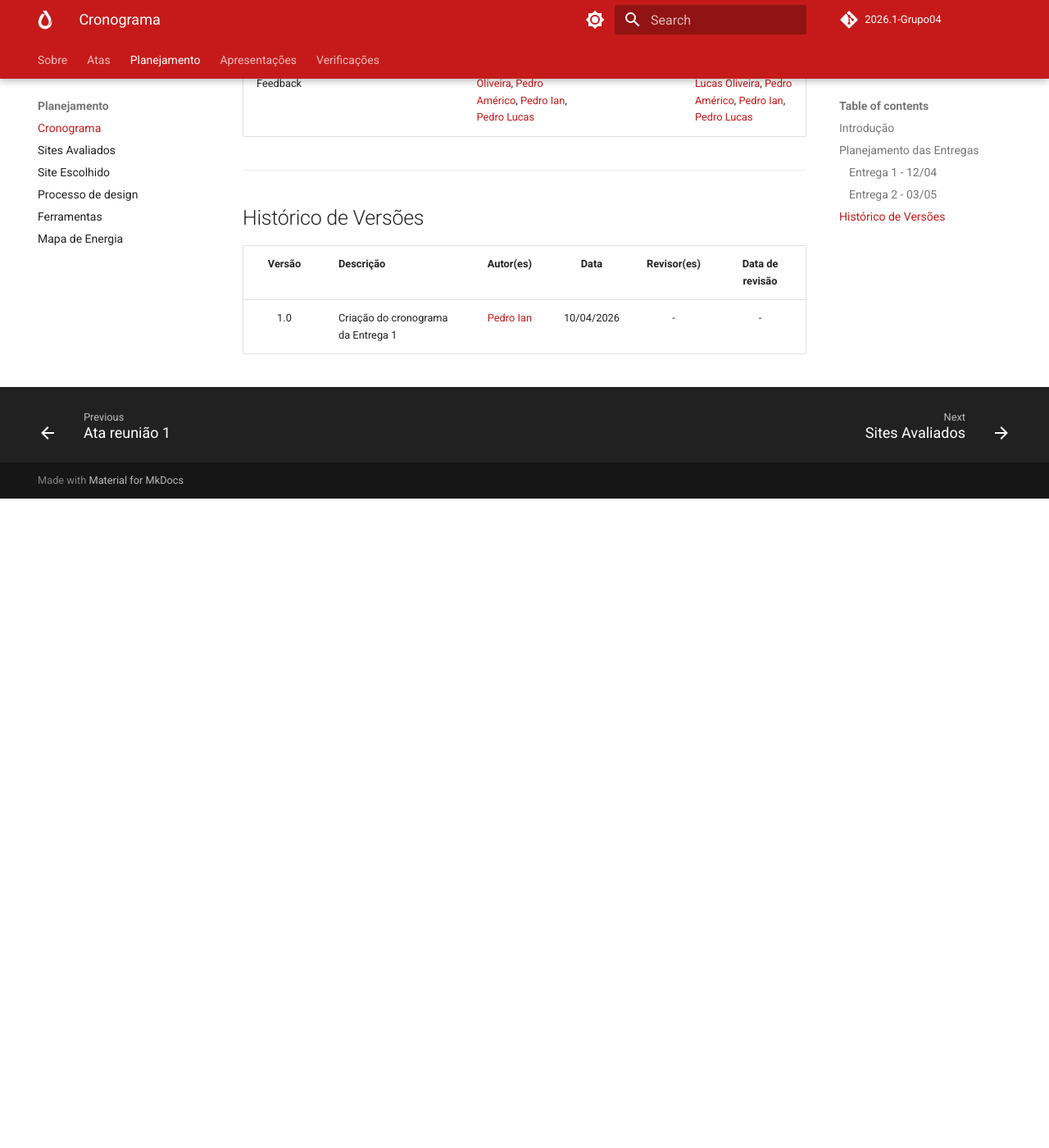
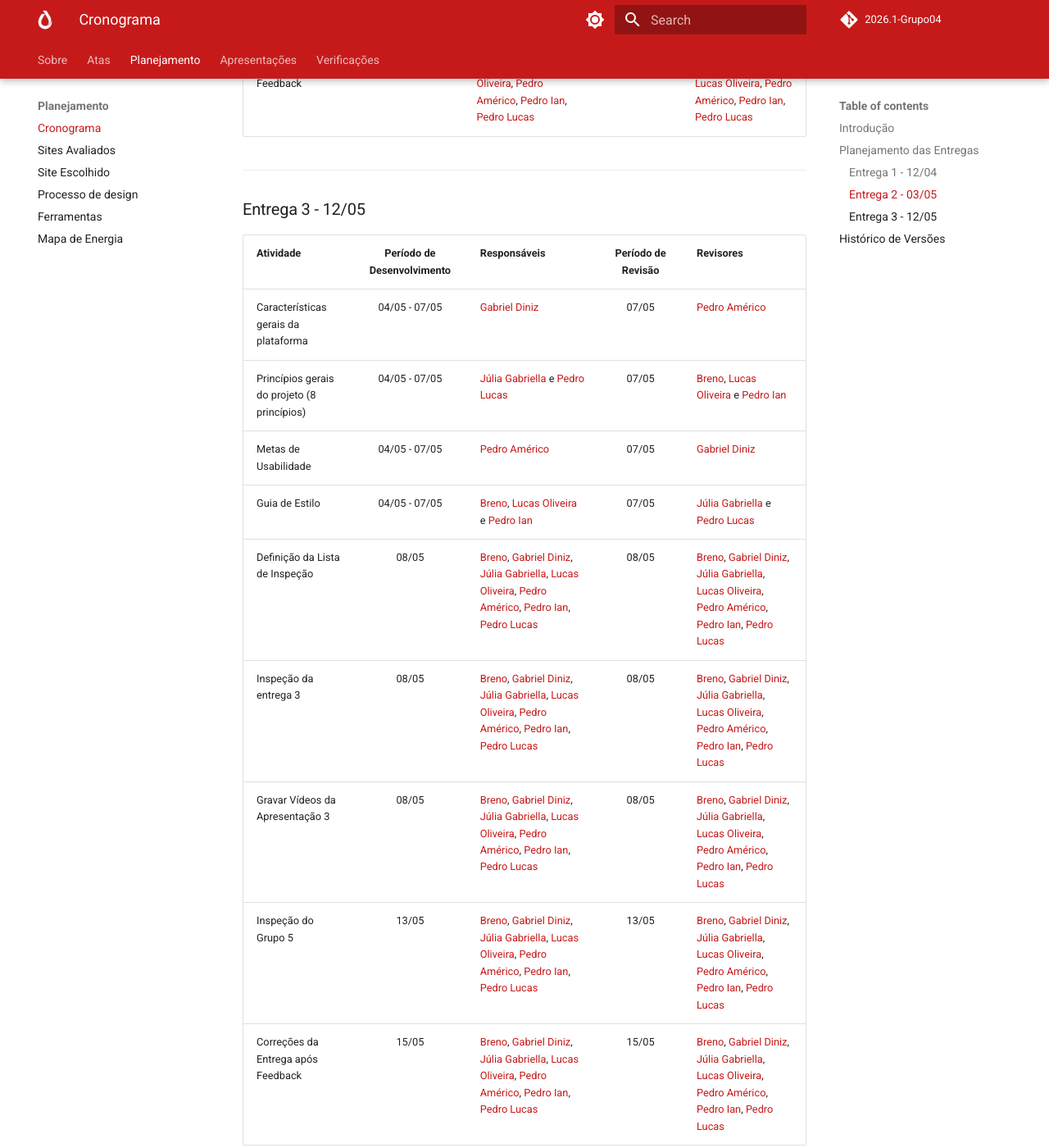
Before and after one commit to Interacao-Humano-Computador/2026.1-Grupo04, an MkDocs documentation site: the page built from docs/planejamento/cronograma.md, in a window 1280 px wide and 1400 px high, scrolled down 2991 px. Shown: the whole window at 82% size. Built offline with MkDocs 1.6.1 and Material for MkDocs 9.7.7, drawn with Linux system fonts in a browser that asks for light colours; comment, search, counter and statistics services are not loaded; before the commit the page ends 3599 px from its top, so only the background shows below that; some of the changed text lies outside the part shown.

Commit message:
docs: ajustes no planejamento 2 e adição do planejamento 3

```diff
--- a/docs/planejamento/cronograma.md
+++ b/docs/planejamento/cronograma.md
@@ -31,18 +31,34 @@
 
 | Atividade | Período de Desenvolvimento | Responsáveis | Período de Revisão | Revisores |
 | :--- | :---: | :--- | :---: | :--- |
-| Aspectos Éticos | 15/04 - 17/04 | [Lucas Oliveira](https://github.com/luketzz1) | 17/04 | [Pedro Ian](https://github.com/pedroiaan) |
-| Brainstorming | 16/04 - 18/04 | [Breno](https://github.com/BrenoLTeixeira), [Gabriel Diniz](https://github.com/GabrielDiniz12), [Júlia Gabriella](https://github.com/juliagabriellafs), [Lucas Oliveira](https://github.com/luketzz1), [Pedro Américo](https://github.com/dev-americo), [Pedro Ian](https://github.com/pedroiaan), [Pedro Lucas](https://github.com/Pwdrinho) | 18/04 | [Breno](https://github.com/BrenoLTeixeira), [Gabriel Diniz](https://github.com/GabrielDiniz12), [Júlia Gabriella](https://github.com/juliagabriellafs), [Lucas Oliveira](https://github.com/luketzz1), [Pedro Américo](https://github.com/dev-americo), [Pedro Ian](https://github.com/pedroiaan), [Pedro Lucas](https://github.com/Pwdrinho) |
-| Elaboração e divulgação de Questionário | 15/04 - 18/04 | [Pedro Américo](https://github.com/dev-americo) e [Pedro Lucas](https://github.com/Pwdrinho) | 18/04 | [Lucas Oliveira](https://github.com/luketzz1) e [Júlia Gabriella](https://github.com/juliagabriellafs) |
-| Traçar o perfil do Usuário | 19/04 - 20/04 | [Gabriel Diniz](https://github.com/GabrielDiniz12) e [Breno](https://github.com/BrenoLTeixeira) | 20/04 | [Pedro Américo](https://github.com/dev-americo) e [Pedro Lucas](https://github.com/Pwdrinho) |
-| Personas | 19/04 - 20/04 | [Júlia Gabriella](https://github.com/juliagabriellafs) e [Pedro Ian](https://github.com/pedroiaan) | 20/04 | [Gabriel Diniz](https://github.com/GabrielDiniz12) e [Breno](https://github.com/BrenoLTeixeira) |
-| Análise de tarefas (HTA) | 25/04 - 26/04 | [Breno](https://github.com/BrenoLTeixeira), [Gabriel Diniz](https://github.com/GabrielDiniz12), [Júlia Gabriella](https://github.com/juliagabriellafs), [Lucas Oliveira](https://github.com/luketzz1), [Pedro Américo](https://github.com/dev-americo), [Pedro Ian](https://github.com/pedroiaan), [Pedro Lucas](https://github.com/Pwdrinho) | 26/04 | [Breno](https://github.com/BrenoLTeixeira), [Gabriel Diniz](https://github.com/GabrielDiniz12), [Júlia Gabriella](https://github.com/juliagabriellafs), [Lucas Oliveira](https://github.com/luketzz1), [Pedro Américo](https://github.com/dev-americo), [Pedro Ian](https://github.com/pedroiaan), [Pedro Lucas](https://github.com/Pwdrinho) |
-| Análise de tarefas (GOMS) | 27/04 - 28/04 | [Breno](https://github.com/BrenoLTeixeira), [Gabriel Diniz](https://github.com/GabrielDiniz12), [Júlia Gabriella](https://github.com/juliagabriellafs), [Lucas Oliveira](https://github.com/luketzz1), [Pedro Américo](https://github.com/dev-americo), [Pedro Ian](https://github.com/pedroiaan), [Pedro Lucas](https://github.com/Pwdrinho) | 28/04 | [Breno](https://github.com/BrenoLTeixeira), [Gabriel Diniz](https://github.com/GabrielDiniz12), [Júlia Gabriella](https://github.com/juliagabriellafs), [Lucas Oliveira](https://github.com/luketzz1), [Pedro Américo](https://github.com/dev-americo), [Pedro Ian](https://github.com/pedroiaan), [Pedro Lucas](https://github.com/Pwdrinho) |
-| Definição da Lista de Inspeção | 29/04 | [Breno](https://github.com/BrenoLTeixeira), [Gabriel Diniz](https://github.com/GabrielDiniz12), [Júlia Gabriella](https://github.com/juliagabriellafs), [Lucas Oliveira](https://github.com/luketzz1), [Pedro Américo](https://github.com/dev-americo), [Pedro Ian](https://github.com/pedroiaan), [Pedro Lucas](https://github.com/Pwdrinho) | 29/04 | [Breno](https://github.com/BrenoLTeixeira), [Gabriel Diniz](https://github.com/GabrielDiniz12), [Júlia Gabriella](https://github.com/juliagabriellafs), [Lucas Oliveira](https://github.com/luketzz1), [Pedro Américo](https://github.com/dev-americo), [Pedro Ian](https://github.com/pedroiaan), [Pedro Lucas](https://github.com/Pwdrinho) |
-| Inspeção da entrega 2 | 30/04 | [Breno](https://github.com/BrenoLTeixeira), [Gabriel Diniz](https://github.com/GabrielDiniz12), [Júlia Gabriella](https://github.com/juliagabriellafs), [Lucas Oliveira](https://github.com/luketzz1), [Pedro Américo](https://github.com/dev-americo), [Pedro Ian](https://github.com/pedroiaan), [Pedro Lucas](https://github.com/Pwdrinho) | 30/04 | [Breno](https://github.com/BrenoLTeixeira), [Gabriel Diniz](https://github.com/GabrielDiniz12), [Júlia Gabriella](https://github.com/juliagabriellafs), [Lucas Oliveira](https://github.com/luketzz1), [Pedro Américo](https://github.com/dev-americo), [Pedro Ian](https://github.com/pedroiaan), [Pedro Lucas](https://github.com/Pwdrinho) |
-| Gravar Vídeos da Apresentação 2 | 30/04 | [Breno](https://github.com/BrenoLTeixeira), [Gabriel Diniz](https://github.com/GabrielDiniz12), [Júlia Gabriella](https://github.com/juliagabriellafs), [Lucas Oliveira](https://github.com/luketzz1), [Pedro Américo](https://github.com/dev-americo), [Pedro Ian](https://github.com/pedroiaan), [Pedro Lucas](https://github.com/Pwdrinho) | 30/04 | [Breno](https://github.com/BrenoLTeixeira), [Gabriel Diniz](https://github.com/GabrielDiniz12), [Júlia Gabriella](https://github.com/juliagabriellafs), [Lucas Oliveira](https://github.com/luketzz1), [Pedro Américo](https://github.com/dev-americo), [Pedro Ian](https://github.com/pedroiaan), [Pedro Lucas](https://github.com/Pwdrinho) |
+| Aspectos Éticos | 13/04 - 15/04 | [Lucas Oliveira](https://github.com/luketzz1) | 15/04 | [Pedro Ian](https://github.com/pedroiaan) |
+| Brainstorming | 15/04 - 17/04 | [Breno](https://github.com/BrenoLTeixeira), [Gabriel Diniz](https://github.com/GabrielDiniz12), [Júlia Gabriella](https://github.com/juliagabriellafs), [Lucas Oliveira](https://github.com/luketzz1), [Pedro Américo](https://github.com/dev-americo), [Pedro Ian](https://github.com/pedroiaan), [Pedro Lucas](https://github.com/Pwdrinho) | 17/04 | [Breno](https://github.com/BrenoLTeixeira), [Gabriel Diniz](https://github.com/GabrielDiniz12), [Júlia Gabriella](https://github.com/juliagabriellafs), [Lucas Oliveira](https://github.com/luketzz1), [Pedro Américo](https://github.com/dev-americo), [Pedro Ian](https://github.com/pedroiaan), [Pedro Lucas](https://github.com/Pwdrinho) |
+| Elaboração e divulgação de Questionário | 13/04 - 15/04 | [Pedro Américo](https://github.com/dev-americo) e [Pedro Lucas](https://github.com/Pwdrinho) | 18/04 | [Lucas Oliveira](https://github.com/luketzz1) e [Júlia Gabriella](https://github.com/juliagabriellafs) |
+| Traçar o perfil do Usuário | 20/04 - 22/04 | [Gabriel Diniz](https://github.com/GabrielDiniz12) e [Breno](https://github.com/BrenoLTeixeira) | 22/04 | [Pedro Américo](https://github.com/dev-americo) e [Pedro Lucas](https://github.com/Pwdrinho) |
+| Personas | 20/04 - 20/04 | [Júlia Gabriella](https://github.com/juliagabriellafs) e [Pedro Ian](https://github.com/pedroiaan) | 22/04 | [Gabriel Diniz](https://github.com/GabrielDiniz12) e [Breno](https://github.com/BrenoLTeixeira) |
+| Análise de tarefas (HTA) | 23/04 - 25/04 | [Breno](https://github.com/BrenoLTeixeira), [Gabriel Diniz](https://github.com/GabrielDiniz12), [Júlia Gabriella](https://github.com/juliagabriellafs), [Lucas Oliveira](https://github.com/luketzz1), [Pedro Américo](https://github.com/dev-americo), [Pedro Ian](https://github.com/pedroiaan), [Pedro Lucas](https://github.com/Pwdrinho) | 25/04 | [Breno](https://github.com/BrenoLTeixeira), [Gabriel Diniz](https://github.com/GabrielDiniz12), [Júlia Gabriella](https://github.com/juliagabriellafs), [Lucas Oliveira](https://github.com/luketzz1), [Pedro Américo](https://github.com/dev-americo), [Pedro Ian](https://github.com/pedroiaan), [Pedro Lucas](https://github.com/Pwdrinho) |
+| Análise de tarefas (GOMS) | 27/04 - 29/04 | [Breno](https://github.com/BrenoLTeixeira), [Gabriel Diniz](https://github.com/GabrielDiniz12), [Júlia Gabriella](https://github.com/juliagabriellafs), [Lucas Oliveira](https://github.com/luketzz1), [Pedro Américo](https://github.com/dev-americo), [Pedro Ian](https://github.com/pedroiaan), [Pedro Lucas](https://github.com/Pwdrinho) | 29/04 | [Breno](https://github.com/BrenoLTeixeira), [Gabriel Diniz](https://github.com/GabrielDiniz12), [Júlia Gabriella](https://github.com/juliagabriellafs), [Lucas Oliveira](https://github.com/luketzz1), [Pedro Américo](https://github.com/dev-americo), [Pedro Ian](https://github.com/pedroiaan), [Pedro Lucas](https://github.com/Pwdrinho) |
+| Definição da Lista de Inspeção | 01/05 | [Breno](https://github.com/BrenoLTeixeira), [Gabriel Diniz](https://github.com/GabrielDiniz12), [Júlia Gabriella](https://github.com/juliagabriellafs), [Lucas Oliveira](https://github.com/luketzz1), [Pedro Américo](https://github.com/dev-americo), [Pedro Ian](https://github.com/pedroiaan), [Pedro Lucas](https://github.com/Pwdrinho) | 01/05 | [Breno](https://github.com/BrenoLTeixeira), [Gabriel Diniz](https://github.com/GabrielDiniz12), [Júlia Gabriella](https://github.com/juliagabriellafs), [Lucas Oliveira](https://github.com/luketzz1), [Pedro Américo](https://github.com/dev-americo), [Pedro Ian](https://github.com/pedroiaan), [Pedro Lucas](https://github.com/Pwdrinho) |
+| Inspeção da entrega 2 | 01/05 | [Breno](https://github.com/BrenoLTeixeira), [Gabriel Diniz](https://github.com/GabrielDiniz12), [Júlia Gabriella](https://github.com/juliagabriellafs), [Lucas Oliveira](https://github.com/luketzz1), [Pedro Américo](https://github.com/dev-americo), [Pedro Ian](https://github.com/pedroiaan), [Pedro Lucas](https://github.com/Pwdrinho) | 01/05 | [Breno](https://github.com/BrenoLTeixeira), [Gabriel Diniz](https://github.com/GabrielDiniz12), [Júlia Gabriella](https://github.com/juliagabriellafs), [Lucas Oliveira](https://github.com/luketzz1), [Pedro Américo](https://github.com/dev-americo), [Pedro Ian](https://github.com/pedroiaan), [Pedro Lucas](https://github.com/Pwdrinho) |
+| Gravar Vídeos da Apresentação 2 | 01/05 | [Breno](https://github.com/BrenoLTeixeira), [Gabriel Diniz](https://github.com/GabrielDiniz12), [Júlia Gabriella](https://github.com/juliagabriellafs), [Lucas Oliveira](https://github.com/luketzz1), [Pedro Américo](https://github.com/dev-americo), [Pedro Ian](https://github.com/pedroiaan), [Pedro Lucas](https://github.com/Pwdrinho) | 01/05 | [Breno](https://github.com/BrenoLTeixeira), [Gabriel Diniz](https://github.com/GabrielDiniz12), [Júlia Gabriella](https://github.com/juliagabriellafs), [Lucas Oliveira](https://github.com/luketzz1), [Pedro Américo](https://github.com/dev-americo), [Pedro Ian](https://github.com/pedroiaan), [Pedro Lucas](https://github.com/Pwdrinho) |
 | Inspeção do Grupo 5 | 04/05 | [Breno](https://github.com/BrenoLTeixeira), [Gabriel Diniz](https://github.com/GabrielDiniz12), [Júlia Gabriella](https://github.com/juliagabriellafs), [Lucas Oliveira](https://github.com/luketzz1), [Pedro Américo](https://github.com/dev-americo), [Pedro Ian](https://github.com/pedroiaan), [Pedro Lucas](https://github.com/Pwdrinho) | 04/05 | [Breno](https://github.com/BrenoLTeixeira), [Gabriel Diniz](https://github.com/GabrielDiniz12), [Júlia Gabriella](https://github.com/juliagabriellafs), [Lucas Oliveira](https://github.com/luketzz1), [Pedro Américo](https://github.com/dev-americo), [Pedro Ian](https://github.com/pedroiaan), [Pedro Lucas](https://github.com/Pwdrinho) |
 | Correções da Entrega após Feedback | 06/05 | [Breno](https://github.com/BrenoLTeixeira), [Gabriel Diniz](https://github.com/GabrielDiniz12), [Júlia Gabriella](https://github.com/juliagabriellafs), [Lucas Oliveira](https://github.com/luketzz1), [Pedro Américo](https://github.com/dev-americo), [Pedro Ian](https://github.com/pedroiaan), [Pedro Lucas](https://github.com/Pwdrinho) | 06/05 | [Breno](https://github.com/BrenoLTeixeira), [Gabriel Diniz](https://github.com/GabrielDiniz12), [Júlia Gabriella](https://github.com/juliagabriellafs), [Lucas Oliveira](https://github.com/luketzz1), [Pedro Américo](https://github.com/dev-americo), [Pedro Ian](https://github.com/pedroiaan), [Pedro Lucas](https://github.com/Pwdrinho) |
+
+---
+
+### Entrega 3 - 12/05
+
+| Atividade | Período de Desenvolvimento | Responsáveis | Período de Revisão | Revisores |
+| :--- | :---: | :--- | :---: | :--- |
+| Características gerais da plataforma | 04/05 - 07/05 | [Gabriel Diniz](https://github.com/GabrielDiniz12) | 07/05 | [Pedro Américo](https://github.com/dev-americo) |
+| Princípios gerais do projeto (8 princípios) | 04/05 - 07/05 | [Júlia Gabriella](https://github.com/juliagabriellafs) e [Pedro Lucas](https://github.com/Pwdrinho) | 07/05 | [Breno](https://github.com/BrenoLTeixeira), [Lucas Oliveira](https://github.com/luketzz1) e [Pedro Ian](https://github.com/pedroiaan) |
+| Metas de Usabilidade | 04/05 - 07/05 | [Pedro Américo](https://github.com/dev-americo) | 07/05 | [Gabriel Diniz](https://github.com/GabrielDiniz12) |
+| Guia de Estilo | 04/05 - 07/05 | [Breno](https://github.com/BrenoLTeixeira), [Lucas Oliveira](https://github.com/luketzz1) e [Pedro Ian](https://github.com/pedroiaan) | 07/05 | [Júlia Gabriella](https://github.com/juliagabriellafs) e [Pedro Lucas](https://github.com/Pwdrinho) |
+| Definição da Lista de Inspeção | 08/05 | [Breno](https://github.com/BrenoLTeixeira), [Gabriel Diniz](https://github.com/GabrielDiniz12), [Júlia Gabriella](https://github.com/juliagabriellafs), [Lucas Oliveira](https://github.com/luketzz1), [Pedro Américo](https://github.com/dev-americo), [Pedro Ian](https://github.com/pedroiaan), [Pedro Lucas](https://github.com/Pwdrinho) | 08/05 | [Breno](https://github.com/BrenoLTeixeira), [Gabriel Diniz](https://github.com/GabrielDiniz12), [Júlia Gabriella](https://github.com/juliagabriellafs), [Lucas Oliveira](https://github.com/luketzz1), [Pedro Américo](https://github.com/dev-americo), [Pedro Ian](https://github.com/pedroiaan), [Pedro Lucas](https://github.com/Pwdrinho) |
+| Inspeção da entrega 3 | 08/05 | [Breno](https://github.com/BrenoLTeixeira), [Gabriel Diniz](https://github.com/GabrielDiniz12), [Júlia Gabriella](https://github.com/juliagabriellafs), [Lucas Oliveira](https://github.com/luketzz1), [Pedro Américo](https://github.com/dev-americo), [Pedro Ian](https://github.com/pedroiaan), [Pedro Lucas](https://github.com/Pwdrinho) | 08/05 | [Breno](https://github.com/BrenoLTeixeira), [Gabriel Diniz](https://github.com/GabrielDiniz12), [Júlia Gabriella](https://github.com/juliagabriellafs), [Lucas Oliveira](https://github.com/luketzz1), [Pedro Américo](https://github.com/dev-americo), [Pedro Ian](https://github.com/pedroiaan), [Pedro Lucas](https://github.com/Pwdrinho) |
+| Gravar Vídeos da Apresentação 3 | 08/05 | [Breno](https://github.com/BrenoLTeixeira), [Gabriel Diniz](https://github.com/GabrielDiniz12), [Júlia Gabriella](https://github.com/juliagabriellafs), [Lucas Oliveira](https://github.com/luketzz1), [Pedro Américo](https://github.com/dev-americo), [Pedro Ian](https://github.com/pedroiaan), [Pedro Lucas](https://github.com/Pwdrinho) | 08/05 | [Breno](https://github.com/BrenoLTeixeira), [Gabriel Diniz](https://github.com/GabrielDiniz12), [Júlia Gabriella](https://github.com/juliagabriellafs), [Lucas Oliveira](https://github.com/luketzz1), [Pedro Américo](https://github.com/dev-americo), [Pedro Ian](https://github.com/pedroiaan), [Pedro Lucas](https://github.com/Pwdrinho) |
+| Inspeção do Grupo 5 | 13/05 | [Breno](https://github.com/BrenoLTeixeira), [Gabriel Diniz](https://github.com/GabrielDiniz12), [Júlia Gabriella](https://github.com/juliagabriellafs), [Lucas Oliveira](https://github.com/luketzz1), [Pedro Américo](https://github.com/dev-americo), [Pedro Ian](https://github.com/pedroiaan), [Pedro Lucas](https://github.com/Pwdrinho) | 13/05 | [Breno](https://github.com/BrenoLTeixeira), [Gabriel Diniz](https://github.com/GabrielDiniz12), [Júlia Gabriella](https://github.com/juliagabriellafs), [Lucas Oliveira](https://github.com/luketzz1), [Pedro Américo](https://github.com/dev-americo), [Pedro Ian](https://github.com/pedroiaan), [Pedro Lucas](https://github.com/Pwdrinho) |
+| Correções da Entrega após Feedback | 15/05 | [Breno](https://github.com/BrenoLTeixeira), [Gabriel Diniz](https://github.com/GabrielDiniz12), [Júlia Gabriella](https://github.com/juliagabriellafs), [Lucas Oliveira](https://github.com/luketzz1), [Pedro Américo](https://github.com/dev-americo), [Pedro Ian](https://github.com/pedroiaan), [Pedro Lucas](https://github.com/Pwdrinho) | 15/05 | [Breno](https://github.com/BrenoLTeixeira), [Gabriel Diniz](https://github.com/GabrielDiniz12), [Júlia Gabriella](https://github.com/juliagabriellafs), [Lucas Oliveira](https://github.com/luketzz1), [Pedro Américo](https://github.com/dev-americo), [Pedro Ian](https://github.com/pedroiaan), [Pedro Lucas](https://github.com/Pwdrinho) |
 
 ---
 
```
